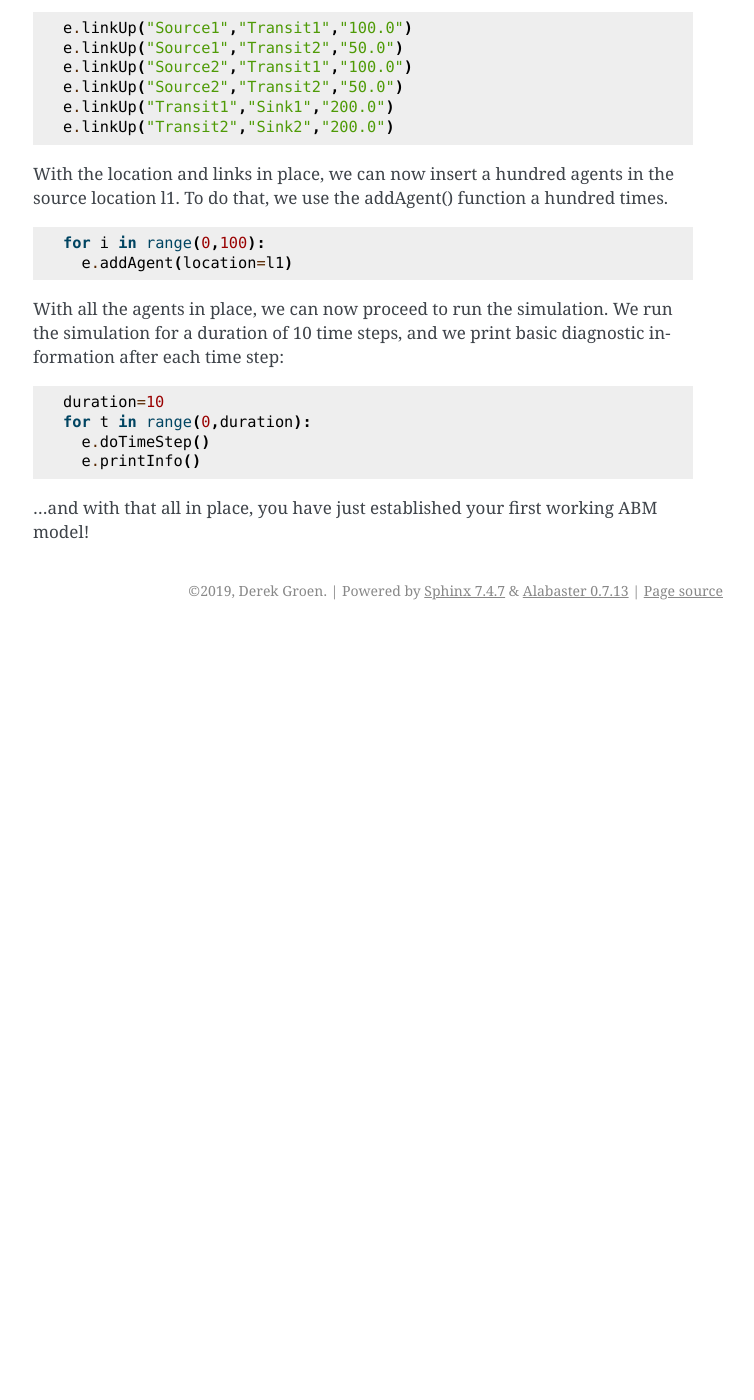
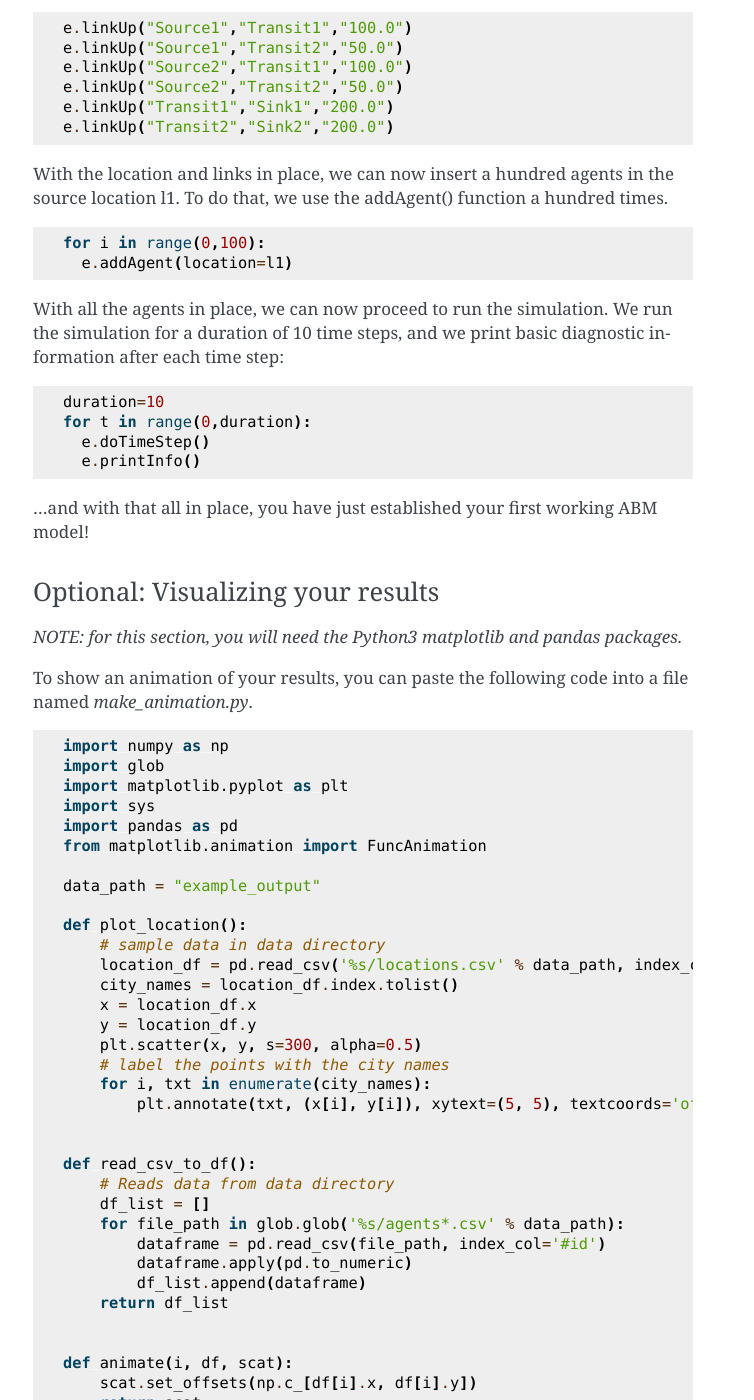
Before and after one commit to djgroen/student-resources, a Sphinx documentation site: the page built from docs/python-abm.rst, in a window 1280 px wide and 1400 px high, scrolled down 8577 px. Shown: the whole window, without its empty margins (387-1141 px from the left). Built offline with Sphinx 7.4.7, drawn with Linux system fonts in a browser that asks for light colours; before the commit the page ends 9207 px from its top, so only the background shows below that; some of the changed text lies outside the part shown.

Commit message:
Update python-abm.rst

```diff
--- a/docs/python-abm.rst
+++ b/docs/python-abm.rst
@@ -386,3 +386,89 @@ information after each time step:
 
 ...and with that all in place, you have just established your first working ABM
 model!
+
+==================================
+Optional: Visualizing your results
+==================================
+
+*NOTE: for this section, you will need the Python3 matplotlib and pandas packages.*
+
+To show an animation of your results, you can paste the following code into a file named `make_animation.py`.
+::
+  import numpy as np
+  import glob
+  import matplotlib.pyplot as plt
+  import sys
+  import pandas as pd
+  from matplotlib.animation import FuncAnimation
+
+  data_path = "example_output"
+
+  def plot_location():
+      # sample data in data directory
+      location_df = pd.read_csv('%s/locations.csv' % data_path, index_col="#name")
+      city_names = location_df.index.tolist()
+      x = location_df.x
+      y = location_df.y
+      plt.scatter(x, y, s=300, alpha=0.5)
+      # label the points with the city names
+      for i, txt in enumerate(city_names):
+          plt.annotate(txt, (x[i], y[i]), xytext=(5, 5), textcoords='offset points', fontsize='12')
+
+
+  def read_csv_to_df():
+      # Reads data from data directory
+      df_list = []
+      for file_path in glob.glob('%s/agents*.csv' % data_path):
+          dataframe = pd.read_csv(file_path, index_col='#id')
+          dataframe.apply(pd.to_numeric)
+          df_list.append(dataframe)
+      return df_list
+
+
+  def animate(i, df, scat):
+      scat.set_offsets(np.c_[df[i].x, df[i].y])
+      return scat
+
+
+  def save_animation(anim):
+      """
+      Requires your host system to have the "ffmpeg" pacakage installed
+      For mac use home brew: brew install ffmpeg
+      this will install a lot of other dependenies required as well
+      """
+      # Assumes output directory exists
+      anim.save('%s/agent_location.mp4' % data_path)
+      print('Animation saved in output directory')
+
+
+  def main():
+
+      if len(sys.argv)>1:
+          data_path = sys.argv[1]
+
+      fig, ax = plt.subplots(figsize=(5, 3))
+      #ax.set(xlim=(-10, 110), ylim=(-10, 110))
+
+      num_files = len(glob.glob('%s/agents*.csv' % data_path))
+      scat = ax.scatter([], [])
+      plot_location()
+
+      print("# of frames: ",num_files)
+
+      dataframe_list = read_csv_to_df()
+      # time between frames can be changed by adjusting the interval param which is in milliseconds
+      anim = FuncAnimation(
+          fig, animate, interval=1000, frames=range(num_files), fargs=(dataframe_list, scat))
+
+      plt.draw()
+      # shows the output on screen
+      plt.show()
+      # uncomment line below to save as mp4 video file
+      # save_animation(anim)
+
+  if __name__ == "__main__":
+      main()
+
+Once you have done so, you can then create an animation on your screen using the command:
+`python3 make_animation.py <name_of_directory_with_output_files>`
```
